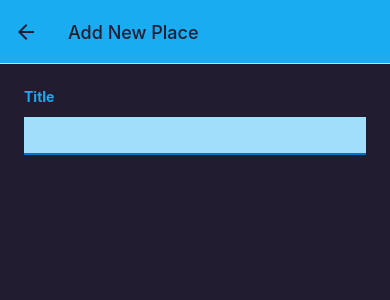
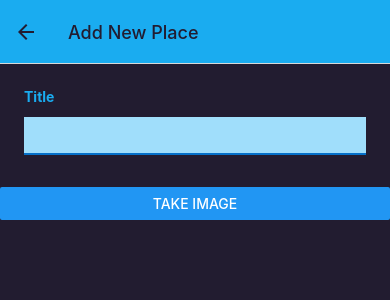
Before and after one commit to mikewanjero/ScapesRN, a React Native app: screen /AddPlace in a window 390 px wide. Shown: the top 300 px of the page. Built offline with nearby package versions, Linux system fonts and the light colour scheme.

Commit message:
taking photos on Android

```diff
--- a/components/Places/ImagePicker.js
+++ b/components/Places/ImagePicker.js
@@ -0,0 +1,20 @@
+import { Button, View } from "react-native";
+import { launchCameraAsync } from "expo-image-picker";
+
+export default function ImagePicker() {
+  async function takeImageHandler() {
+    const image = await launchCameraAsync({
+      allowsEditing: true,
+      aspect: [16, 9],
+      quality: 0.5,
+    });
+    console.log(image);
+  }
+
+  return (
+    <View>
+      <View></View>
+      <Button title="Take Image" onPress={takeImageHandler} />
+    </View>
+  );
+}
--- a/components/Places/PlaceForm.js
+++ b/components/Places/PlaceForm.js
@@ -1,6 +1,7 @@
 import { useState } from "react";
 import { ScrollView, StyleSheet, Text, TextInput, View } from "react-native";
 import { Colors } from "../../constants/colors";
+import ImagePicker from "./ImagePicker";
 
 export default function PlaceForm() {
   const [enteredTitle, setEnteredTitle] = useState("");
@@ -19,6 +20,7 @@
           style={styles.input}
         />
       </View>
+      <ImagePicker />
     </ScrollView>
   );
 }
```
